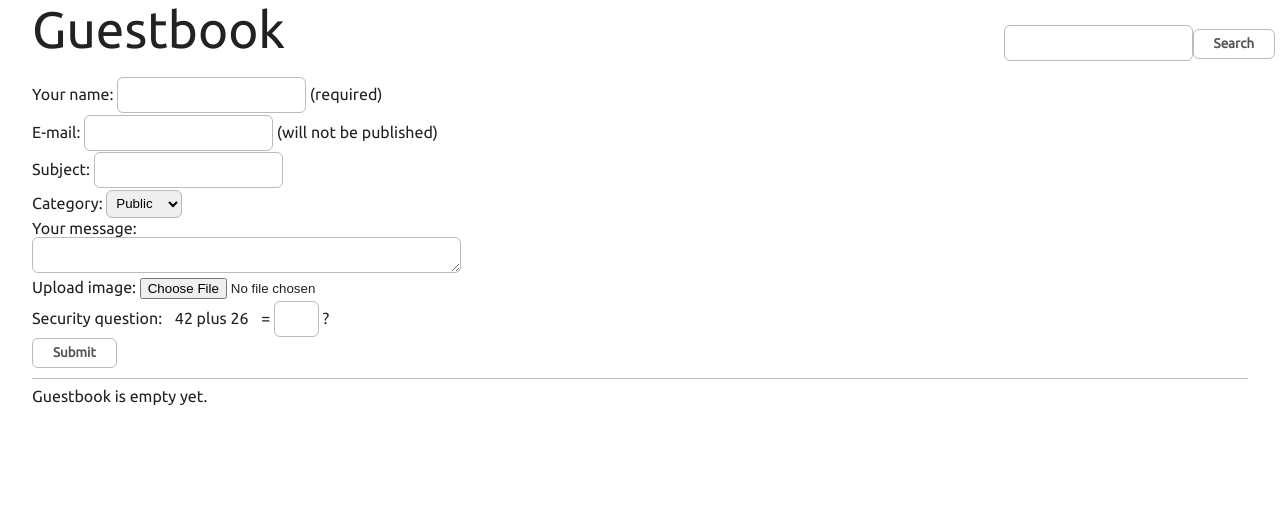
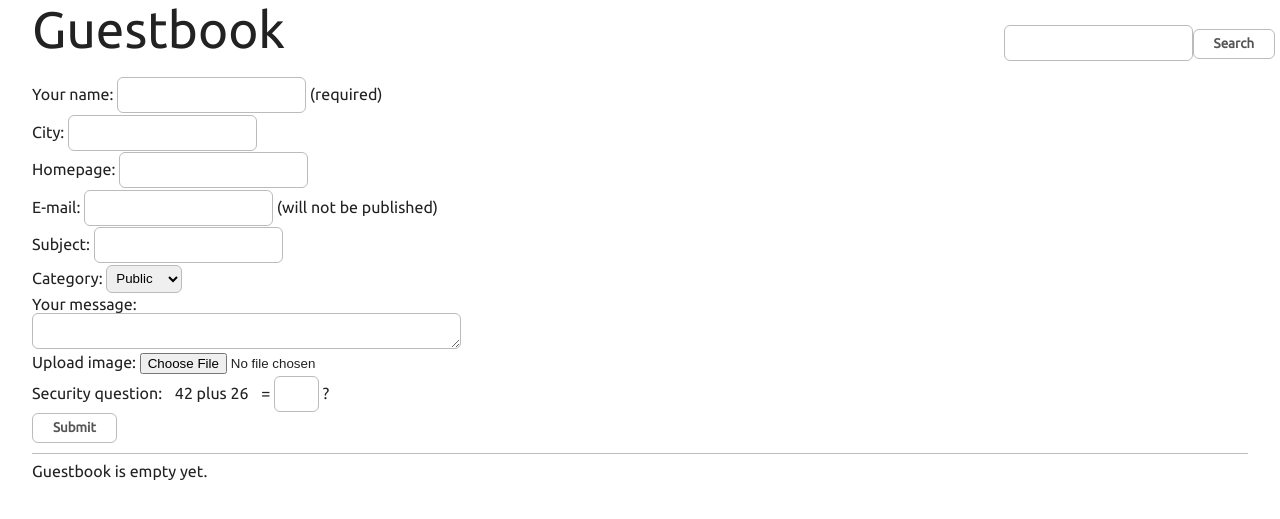
Before and after one commit to zlaxy/phpcsvguestbook, a PHP site: page / in a window 1280 px wide. Shown: the top 519 px of the page. Run offline with PHP 8.4, Linux system fonts and the light colour scheme; data that the repository does not hold is empty.

Commit message:
Fix in setting files

```diff
--- a/settings.php
+++ b/settings.php
@@ -19,8 +19,8 @@ $GBimagesize=1048576; // maximum image size
 $GBnotificationmailto=""; // leave empty if you don't want send notification
 $GBnotificationmailfrom="";
 $GBtextlenght=7168; // maximum size of entry text
-$GBcityfield=false; // enable or disable 'City' field
-$GBlinkfield=false; // enable or disable 'Homepage' field
+$GBcityfield=true; // enable or disable 'City' field
+$GBlinkfield=true; // enable or disable 'Homepage' field
 $GBsubjectfield=true; // enable or disable 'Subject' field
 $GBcategoryfield=array(
     0=>"Public",          // Array of categories, if you want to disable
--- a/settings_ru.php
+++ b/settings_ru.php
@@ -20,8 +20,8 @@ $GBimagesize=1048576; // максимальный размер изображе
 $GBnotificationmailto=""; // оставьте поле пустым, если не хотите отправки уведомлений о новых записях
 $GBnotificationmailfrom="";
 $GBtextlenght=7168; // максимальное количество символов для текста записи
-$GBcityfield=false; // включение или отключение поля 'Город'
-$GBlinkfield=false; // включение или отключение поля 'Домашняя страница'
+$GBcityfield=true; // включение или отключение поля 'Город'
+$GBlinkfield=true; // включение или отключение поля 'Домашняя страница'
 $GBsubjectfield=true; // включение или отключение поля 'Тема'
 $GBcategoryfield=array(
     0=>"Public",          // Список категорий, если вы хотите удалить
```
